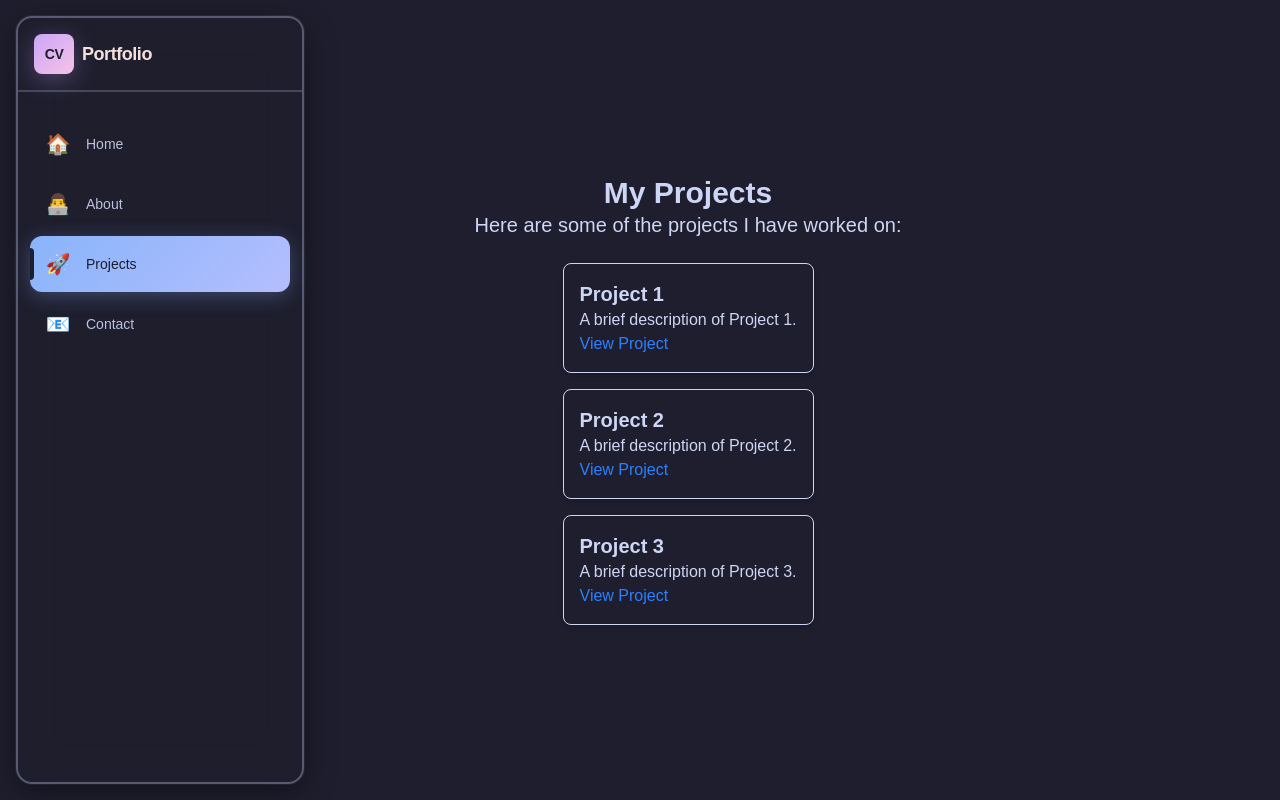
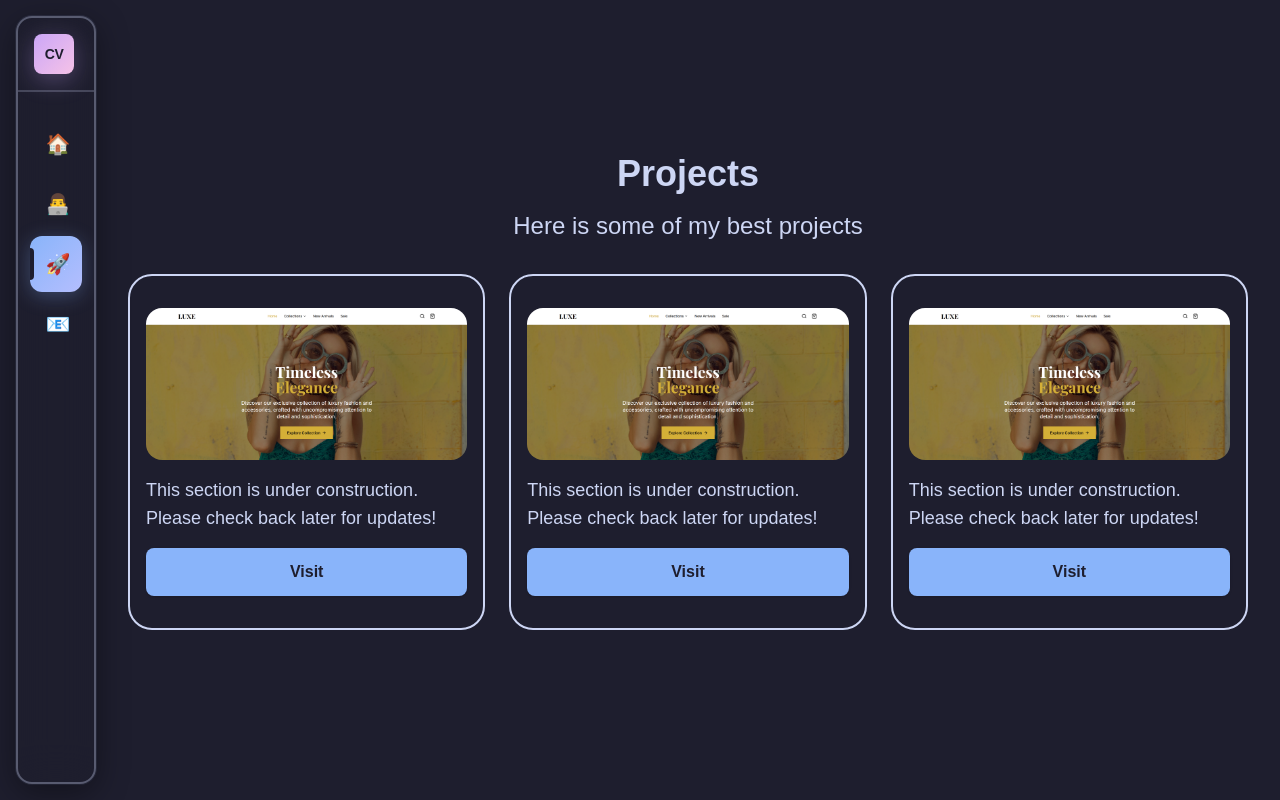
Before and after one commit to ryandana/cv-project, a Next.js app: page /projects in a window 1280 px wide. Built offline with nearby package versions, Linux system fonts and the light colour scheme.

Commit message:
last for this day

```diff
--- a/app/layout.tsx
+++ b/app/layout.tsx
@@ -56,8 +56,8 @@ export default function RootLayout({
   ];
 
   return (
-    <html lang="en">
-      <body
+    <html suppressHydrationWarning lang="en">
+      <body suppressHydrationWarning
         className={`${poppins.variable} font-poppins antialiased min-h-screen`}
         style={{
           background: "var(--ctp-mocha-base, #1e1e2e)",
@@ -100,13 +100,13 @@ export default function RootLayout({
         {/* Vertical Navigation Sidebar */}
         <nav
           id="vertical-nav"
-          className={`fixed left-4 top-4 bottom-4 z-50 flex flex-col transition-all duration-300 ease-in-out rounded-2xl
+          className={`group fixed left-4 top-4 bottom-4 z-50 flex flex-col transition-all duration-300 ease-in-out rounded-2xl
             ${
               isMenuOpen
                 ? "translate-x-0"
                 : "-translate-x-full lg:translate-x-0"
             }
-            w-72 lg:w-72
+            w-20 lg:w-20 lg:group-hover:w-72
           `}
           style={{
             background: "rgba(30, 30, 46, 0.9)",
@@ -114,6 +114,7 @@ export default function RootLayout({
             border: "2px solid var(--ctp-mocha-surface2, #585b70)",
             boxShadow:
               "0 8px 32px rgba(0, 0, 0, 0.4), 0 0 0 1px rgba(180, 190, 254, 0.1)",
+            overflow: "hidden",
           }}
         >
           {/* Logo Section */}
@@ -152,13 +153,7 @@ export default function RootLayout({
           <div className="flex-1 py-6 px-2 lg:px-3 space-y-1 overflow-visible transition-all duration-300">
             {navItems.map((item) => {
               // Only highlight active nav after mount to avoid hydration mismatch
-              let isActive = false;
-              if (isMounted) {
-                isActive =
-                  item.href === "/"
-                    ? pathname === "/"
-                    : pathname.startsWith(item.href);
-              }
+              const isActive = pathname === item.href;
               return (
                 <div key={item.href} className="relative">
                   <a
@@ -194,7 +189,7 @@ export default function RootLayout({
                     <span className="text-xl flex-shrink-0 z-10 relative flex items-center justify-center w-8 h-8">
                       {item.icon}
                     </span>
-                    <span className="whitespace-nowrap opacity-100 transition-all duration-300 text-sm z-10 relative">
+                    <span className="whitespace-nowrap opacity-0 lg:group-hover:opacity-100 transition-all duration-300 text-sm z-10 relative lg:pl-2">
                       {item.label}
                     </span>
                   </a>
--- a/app/projects/page.tsx
+++ b/app/projects/page.tsx
@@ -1,27 +1,58 @@
 export default function Projects() {
   return (
-    <main className="min-h-screen flex flex-col items-center justify-center px-4 py-12">
-      <h1 className="text-2xl sm:text-3xl font-bold">
-        My Projects
-      </h1>
-      <p className="text-lg sm:text-xl">
-        Here are some of the projects I have worked on:
-      </p>
-      <div className="flex flex-col items-center gap-4 mt-6">
-        <div className="border rounded-lg p-4 shadow-md w-full max-w-md">
-          <h2 className="font-semibold text-xl">Project 1</h2>
-          <p>A brief description of Project 1.</p>
-          <a href="#" className="text-blue-500 hover:underline">View Project</a>
+    <main className="min-h-screen flex flex-col items-center justify-center px-4 py-12 gap-4">
+      <div className="max-w-xl w-full text-center flex flex-col items-center gap-4">
+        <h1 className="text-4xl font-bold">Projects</h1>
+        <h1 className="text-2xl font-normal">
+          Here is some of my best projects
+        </h1>
+      </div>
+
+      <div className="grid grid-cols-1 sm:grid-cols-2 lg:grid-cols-3 gap-6 w-full max-w-6xl p-4">
+        <div className="border-2 py-8 px-4 rounded-3xl flex flex-col items-center gap-4">
+          <img className="rounded-2xl w-full" src="/img/luxe.png" alt="" />
+          <p className="text-lg var(--ctp-mocha-text, #cdd6f4)">
+            This section is under construction. Please check back later for
+            updates!
+          </p>
+          <a
+            className="py-3 px-6 font-semibold w-full text-center rounded-lg shadow transition-colors text-[var(--ctp-mocha-base)] hover:text-[var(--ctp-mocha-text)]"
+            style={{ background: "var(--ctp-mocha-blue)" }}
+            target="_blank"
+            href="https://luxury-brands-three.vercel.app/"
+          >
+            Visit
+          </a>
         </div>
-        <div className="border rounded-lg p-4 shadow-md w-full max-w-md">
-          <h2 className="font-semibold text-xl">Project 2</h2>
-          <p>A brief description of Project 2.</p>
-          <a href="#" className="text-blue-500 hover:underline">View Project</a>
+        <div className="border-2 py-8 px-4 rounded-3xl flex flex-col items-center gap-4">
+          <img className="rounded-2xl w-full" src="/img/luxe.png" alt="" />
+          <p className="text-lg var(--ctp-mocha-text, #cdd6f4)">
+            This section is under construction. Please check back later for
+            updates!
+          </p>
+          <a
+            className="py-3 px-6 font-semibold w-full text-center rounded-lg shadow transition-colors text-[var(--ctp-mocha-base)] hover:text-[var(--ctp-mocha-text)]"
+            style={{ background: "var(--ctp-mocha-blue)" }}
+            target="_blank"
+            href="https://luxury-brands-three.vercel.app/"
+          >
+            Visit
+          </a>
         </div>
-        <div className="border rounded-lg p-4 shadow-md w-full max-w-md">
-          <h2 className="font-semibold text-xl">Project 3</h2>
-          <p>A brief description of Project 3.</p>
-          <a href="#" className="text-blue-500 hover:underline">View Project</a>
+        <div className="border-2 py-8 px-4 rounded-3xl flex flex-col items-center gap-4">
+          <img className="rounded-2xl w-full" src="/img/luxe.png" alt="" />
+          <p className="text-lg var(--ctp-mocha-text, #cdd6f4)">
+            This section is under construction. Please check back later for
+            updates!
+          </p>
+          <a
+            className="py-3 px-6 font-semibold w-full text-center rounded-lg shadow transition-colors text-[var(--ctp-mocha-base)] hover:text-[var(--ctp-mocha-text)]"
+            style={{ background: "var(--ctp-mocha-blue)" }}
+            target="_blank"
+            href="https://luxury-brands-three.vercel.app/"
+          >
+            Visit
+          </a>
         </div>
       </div>
     </main>
```
Also changed, not shown: public/img/luxe.png (added).
